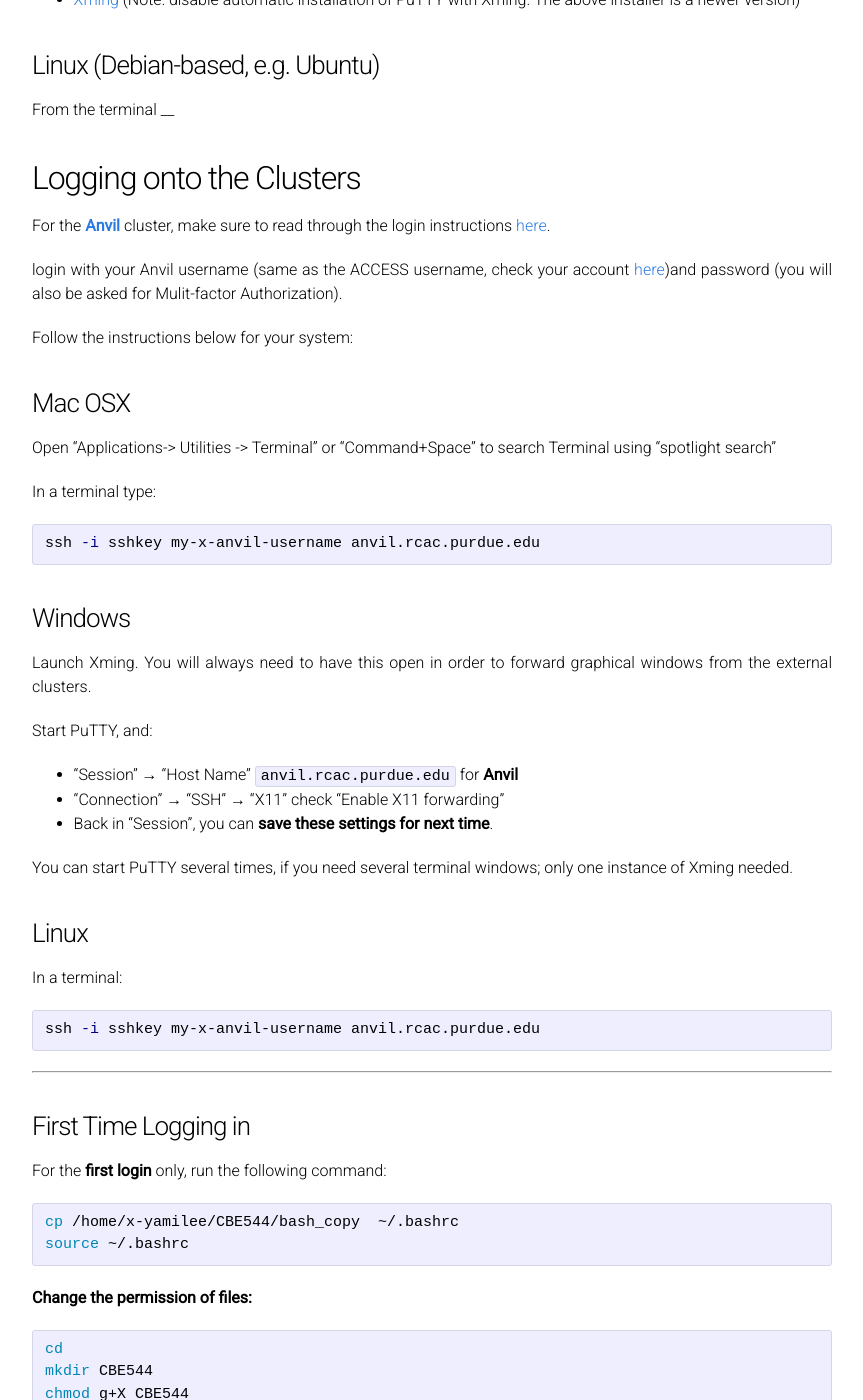
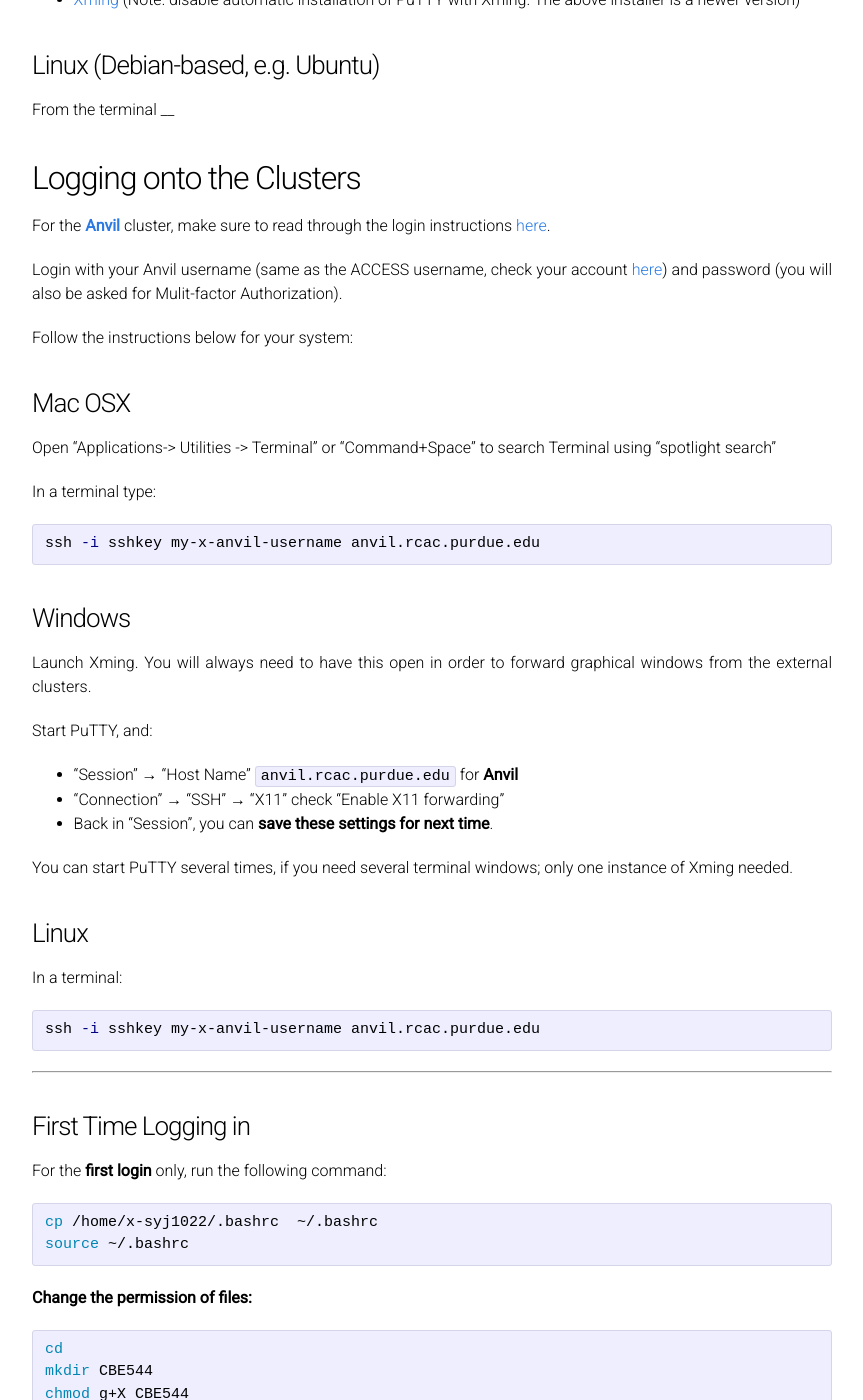
Before and after one commit to UPennCBE544/2023.github.io, a Jekyll site: the page built from Clusters.md, in a window 1280 px wide and 1400 px high, scrolled down 1017 px. Shown: the whole window, without its empty margins (208-1071 px from the left). Built offline with Jekyll 4.4.1, drawn with Linux system fonts in a browser that asks for light colours; our own code applies the rules of GitHub Pages for plain Markdown files.

Commit message:
Update Clusters.md

````diff
--- a/Clusters.md
+++ b/Clusters.md
@@ -49,7 +49,7 @@ ____
 
 For the [**Anvil**](https://www.tacc.utexas.edu/systems/stampede2) cluster, make sure to read through the login instructions [here](https://www.rcac.purdue.edu/knowledge/anvil/access/login/sshkeys).
 
-login with your Anvil username (same as the ACCESS username, check your account [here](https://portal.tacc.utexas.edu/))and password (you will also be asked for Mulit-factor Authorization).
+Login with your Anvil username (same as the ACCESS username, check your account [here](https://portal.tacc.utexas.edu/)) and password (you will also be asked for Mulit-factor Authorization).
 
 Follow the instructions below for your system:
 
@@ -89,7 +89,7 @@ ____
 For the **first login** only, run the following command:
 
 ```bash
-cp /home/x-yamilee/CBE544/bash_copy  ~/.bashrc
+cp /home/x-syj1022/.bashrc  ~/.bashrc
 source ~/.bashrc
 ```
 
````
